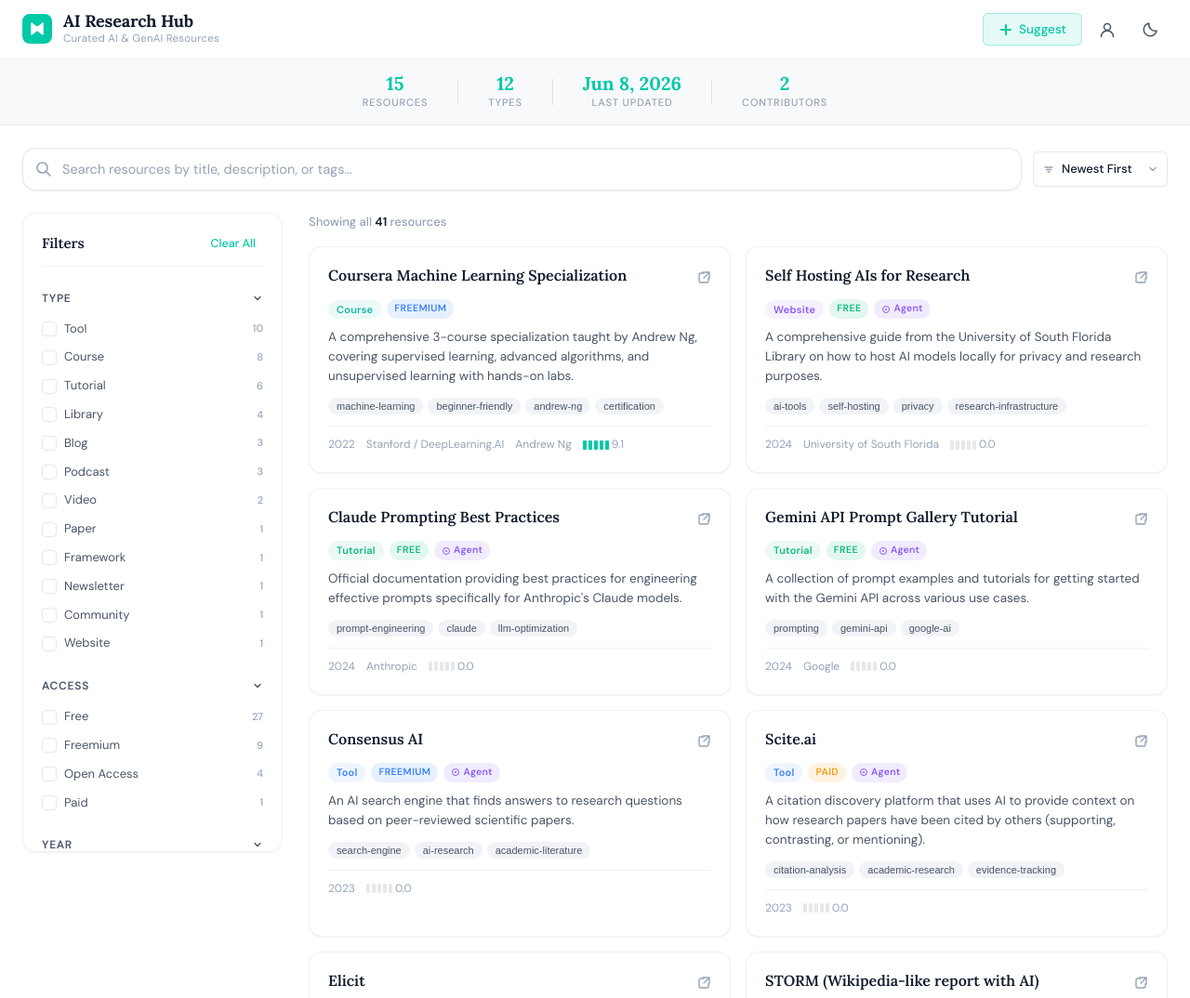
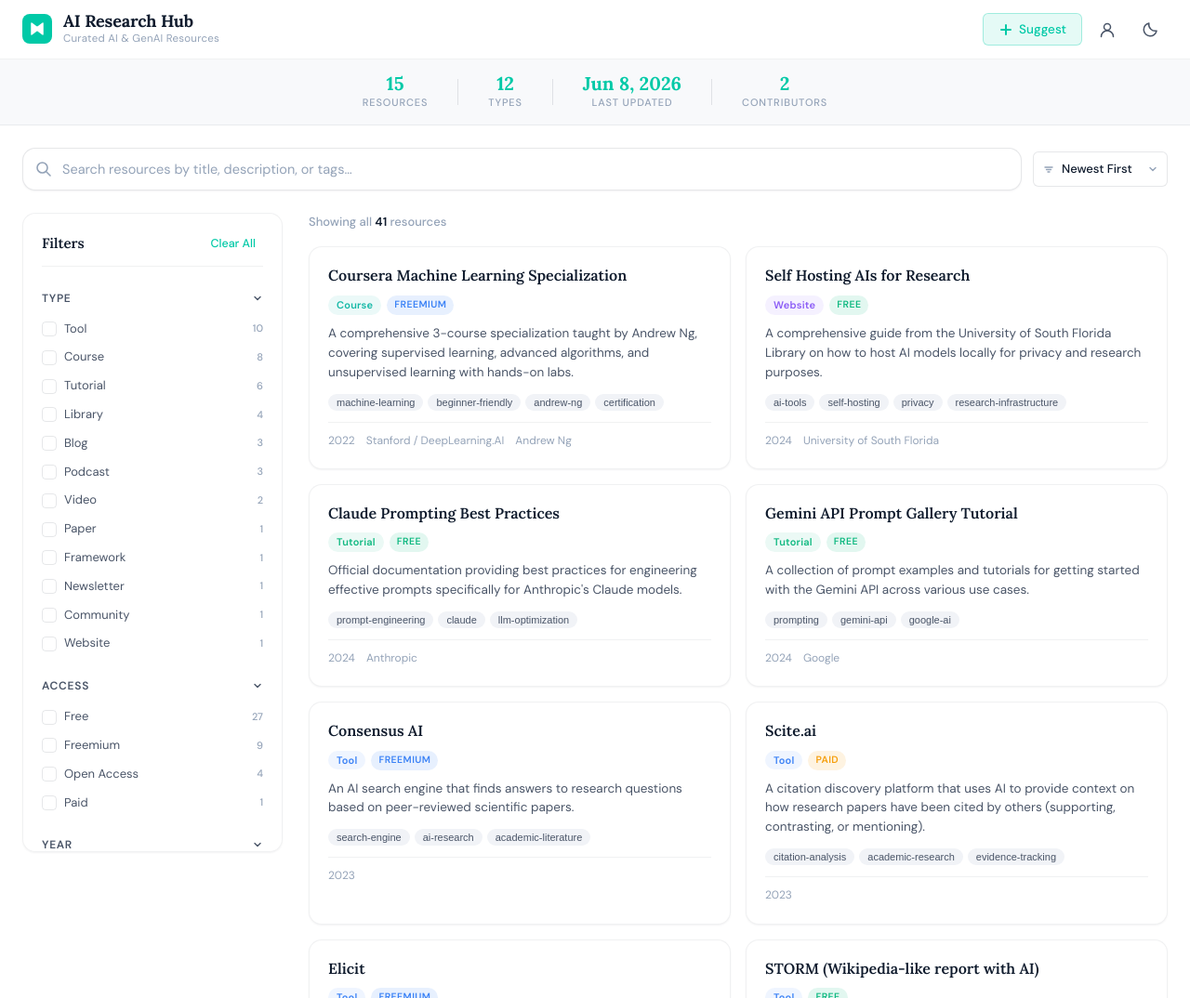
Before and after one commit to dpretolesi/UU_AI_Resources, a website: page site/index.html in a window 1280 px wide. Shown: the top 1074 px of the page at 93% size. Drawn offline with Linux system fonts and the light colour scheme; files whose address does not match are found by name.

Commit message:
UI: Remove filter, agent chip, quality score, and external icon

```diff
--- a/site/assets/main.js
+++ b/site/assets/main.js
@@ -78,7 +78,6 @@
     yearMax: $('#year-max'),
     yearMinDisplay: $('#year-min-display'),
     yearMaxDisplay: $('#year-max-display'),
-    addedByFilters: $('#added-by-filters'),
     languageFilter: $('#language-filter'),
     tagCloud: $('#tag-cloud'),
     resourceGrid: $('#resource-grid'),
@@ -231,15 +230,6 @@
         </label>
       `).join('');
 
-    // Added By
-    dom.addedByFilters.innerHTML = ['human', 'agent'].map(val => `
-      <label class="filter-check">
-        <input type="checkbox" value="${val}" data-filter-type="added_by">
-        <span class="filter-check-label">${capitalize(val)}</span>
-        <span class="filter-check-count">${allResources.filter(r => r.added_by === val).length}</span>
-      </label>
-    `).join('');
-
     // Languages
     const languages = [...new Set(allResources.map(r => r.language).filter(Boolean))].sort();
     dom.languageFilter.innerHTML = '<option value="">All Languages</option>' +
@@ -386,11 +376,6 @@
     const displayDesc = truncated ? desc.slice(0, DESC_TRUNCATE) + '…' : desc;
     const delay = Math.min(index * STAGGER_DELAY, 1000);
 
-    const qualityScore = resource.quality_score ?? 0;
-    const qualitySegments = Array.from({ length: 5 }, (_, i) =>
-      `<span class="quality-segment${i < Math.round(qualityScore / 2) ? ' filled' : ''}"></span>`
-    ).join('');
-
     return `
       <article class="resource-card" style="animation-delay:${delay}ms"
 
@@ -399,15 +384,11 @@
           <h3 class="card-title">
             <a href="${escapeAttr(resource.url)}" target="_blank" rel="noopener noreferrer">${escapeHtml(resource.title)}</a>
           </h3>
-          <a href="${escapeAttr(resource.url)}" target="_blank" rel="noopener noreferrer" class="card-external" aria-label="Open ${escapeAttr(resource.title)} in new tab">
-            <svg width="14" height="14" viewBox="0 0 14 14" fill="none" aria-hidden="true"><path d="M5 2h7v7M12 2L6 8" stroke="currentColor" stroke-width="1.4" stroke-linecap="round" stroke-linejoin="round"/><path d="M11 8.5v3a1.5 1.5 0 0 1-1.5 1.5h-7A1.5 1.5 0 0 1 1 11.5v-7A1.5 1.5 0 0 1 2.5 3H6" stroke="currentColor" stroke-width="1.4" stroke-linecap="round"/></svg>
-          </a>
         </div>
 
         <div class="card-badges">
           <span class="type-badge" style="background:${typeColor}15;color:${typeColor}">${capitalize(resource.type)}</span>
           ${resource.access ? `<span class="access-badge ${resource.access}">${ACCESS_LABELS[resource.access] || resource.access}</span>` : ''}
-          ${resource.added_by === 'agent' ? `<span class="agent-badge"><svg viewBox="0 0 10 10" fill="none"><circle cx="5" cy="5" r="3.5" stroke="currentColor" stroke-width="1"/><circle cx="5" cy="5" r="1" fill="currentColor"/></svg>Agent</span>` : ''}
         </div>
 
         ${desc ? `<p class="card-description" data-full="${escapeAttr(desc)}">${escapeHtml(displayDesc)}${truncated ? `<button class="expand-btn" type="button" aria-label="Show full description">more</button>` : ''}</p>` : ''}
@@ -423,10 +404,6 @@
           ${resource.year ? `<span class="card-meta-item">${resource.year}</span>` : ''}
           ${resource.institution ? `<span class="card-meta-item">${escapeHtml(resource.institution)}</span>` : ''}
           ${resource.authors?.length ? `<span class="card-meta-item">${escapeHtml(resource.authors[0])}${resource.authors.length > 1 ? ` +${resource.authors.length - 1}` : ''}</span>` : ''}
-          <span class="quality-indicator" title="Quality: ${qualityScore}/10">
-            <div class="quality-bar">${qualitySegments}</div>
-            <span>${qualityScore.toFixed(1)}</span>
-          </span>
         </div>
       </article>
     `;
--- a/site/index.html
+++ b/site/index.html
@@ -215,18 +215,6 @@
           </div>
         </fieldset>
 
-        <!-- Added By Toggle -->
-        <fieldset class="filter-group" data-filter="added_by">
-          <legend class="filter-legend">
-            <button class="filter-toggle-btn" aria-expanded="true">
-              <span>Added By</span>
-              <svg class="chevron" width="12" height="12" viewBox="0 0 12 12" fill="none" aria-hidden="true"><path d="M3 4.5l3 3 3-3" stroke="currentColor" stroke-width="1.4" stroke-linecap="round" stroke-linejoin="round"/></svg>
-            </button>
-          </legend>
-          <div class="filter-body" id="added-by-filters">
-            <!-- Populated by JS -->
-          </div>
-        </fieldset>
 
         <!-- Language Dropdown -->
         <fieldset class="filter-group" data-filter="language">
```
